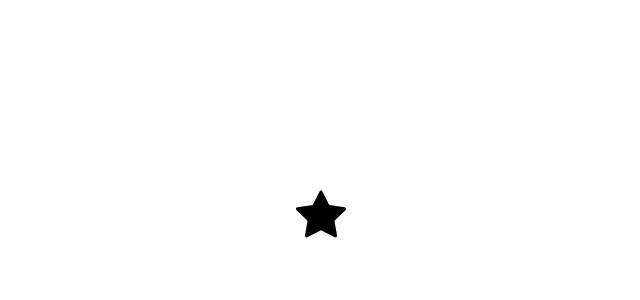
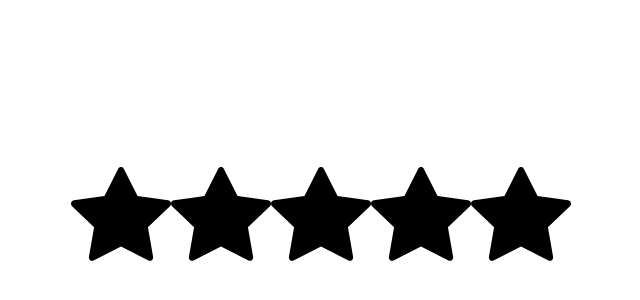
Before and after one commit to kNicholas-8761/star-rating-react, a React (Create React App) app: page / in a window 1280 px wide. Shown: the part 184-484 px from the top of the page, without its empty margins (319-959 px from the left). Built offline with nearby package versions, Linux system fonts and the light colour scheme.

Commit message:
create an array of 5 stars and map over over it

```diff
--- a/src/StarRating.js
+++ b/src/StarRating.js
@@ -4,7 +4,9 @@ import * as bsIcons from "react-icons/bs";
 const StarRating = () => {
     return (
         <div>
-            <bsIcons.BsFillStarFill size="50"/>
+            {[...Array(5)].map( star =>{
+                return <bsIcons.BsFillStarFill size="100"/>
+            })}
         </div>
     )
 }
```
